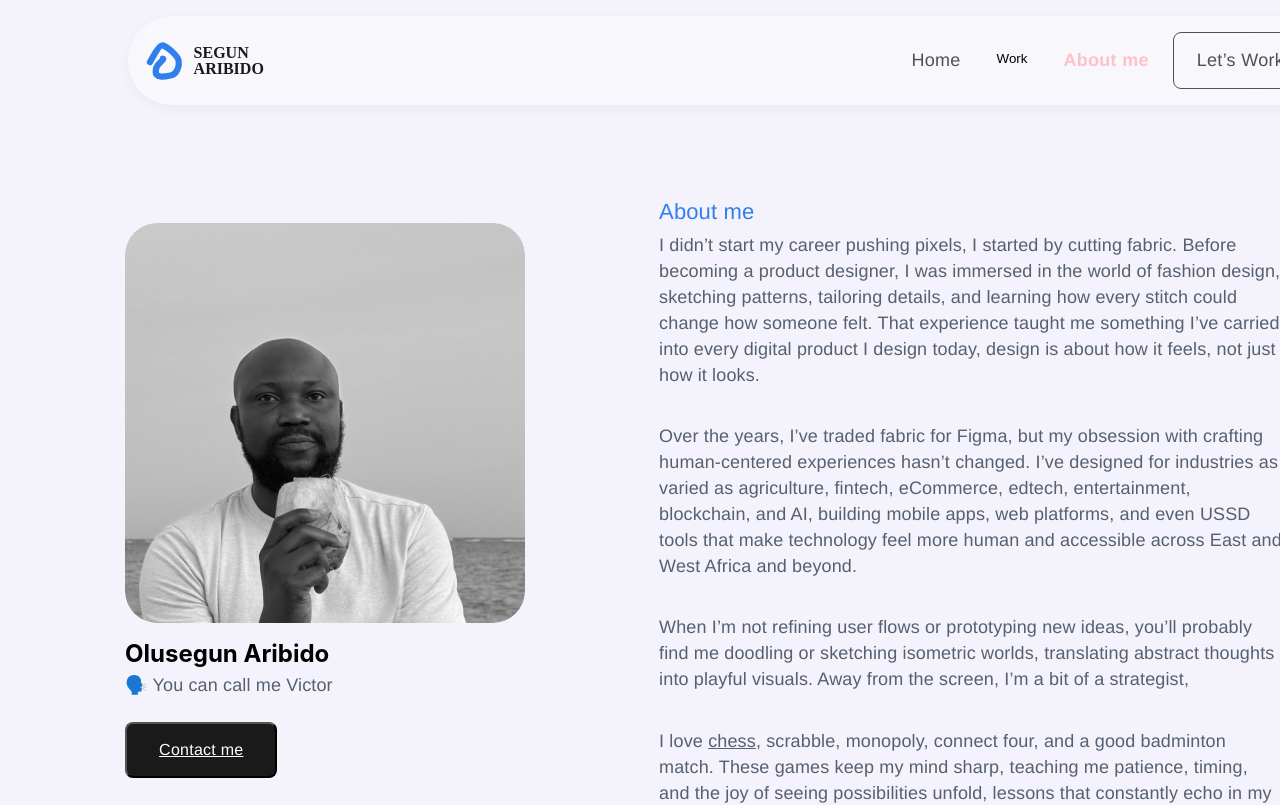
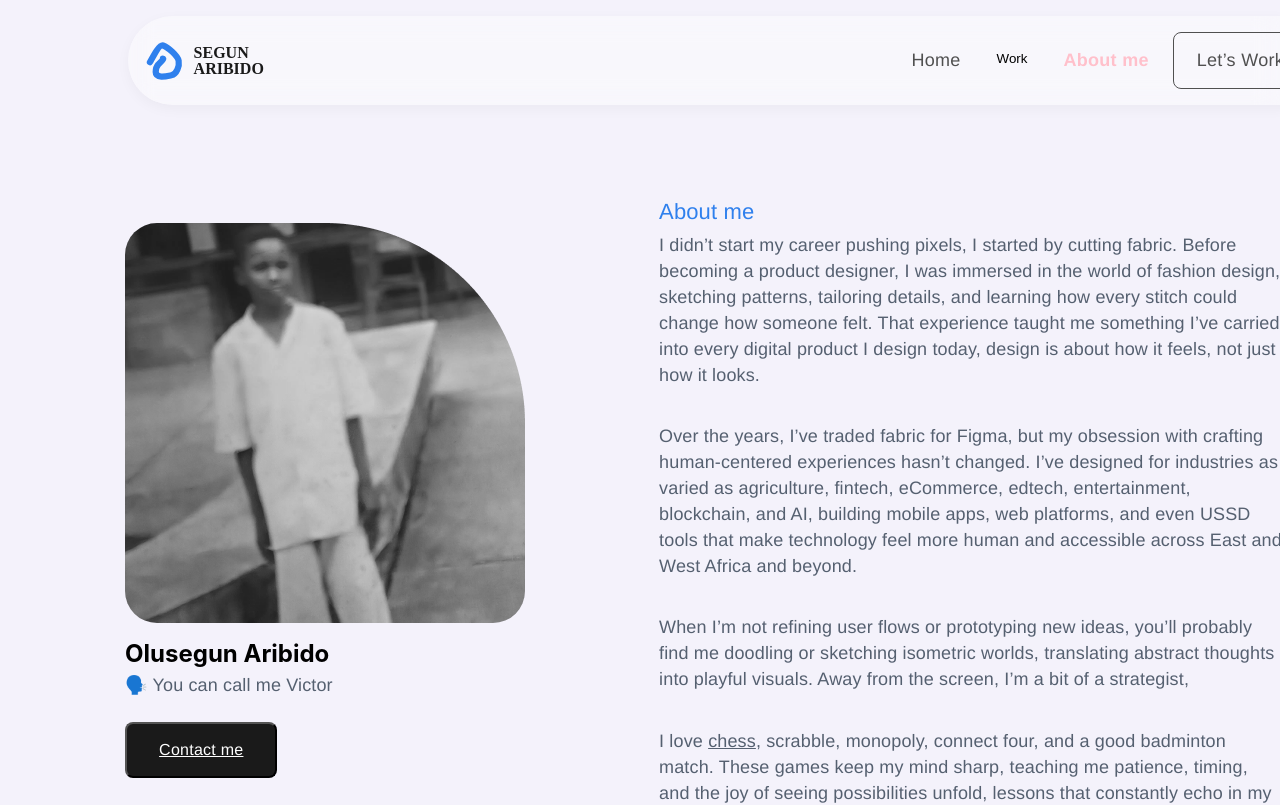
Before and after one commit to neducod/landing-page, a React (Vite) app: page /about in a window 1280 px wide. Shown: the top 805 px of the page. Built offline with nearby package versions, Linux system fonts and the light colour scheme.

Commit message:
deleted footer code

```diff
--- a/src/About.jsx
+++ b/src/About.jsx
@@ -23,7 +23,7 @@ function About() {
       setCurrentIndex((prevIndex) =>
         prevIndex === images.length - 1 ? 0 : prevIndex + 1
       );
-    }, 200);
+    }, 900);
 
     return () => clearInterval(interval);
   }, [images.length]);
```
Also changed, not shown: src/styles/footer.css (+0 -186 lines).
